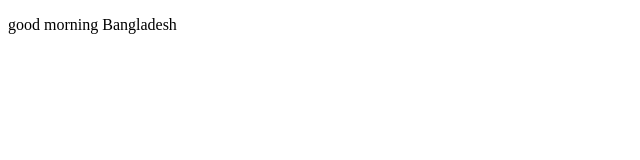
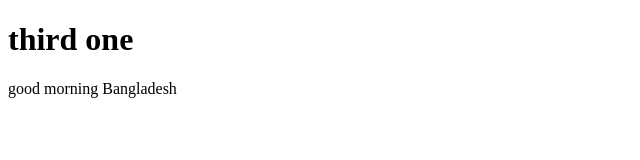
Before and after one commit to Nadimandpicaroon/mysecondweb, a plain HTML site: page third one.html in a window 1280 px wide. Shown: the whole page, without its empty margins (0-640 px from the left). Drawn offline with Linux system fonts and the light colour scheme.

Commit message:
finally sending

```diff
--- a/third one.html
+++ b/third one.html
@@ -6,6 +6,8 @@
     <title>Document</title>
 </head>
 <body>
+    <h1>third one</h1>
     <p>good morning Bangladesh</p>
+
 </body>
 </html>
```
